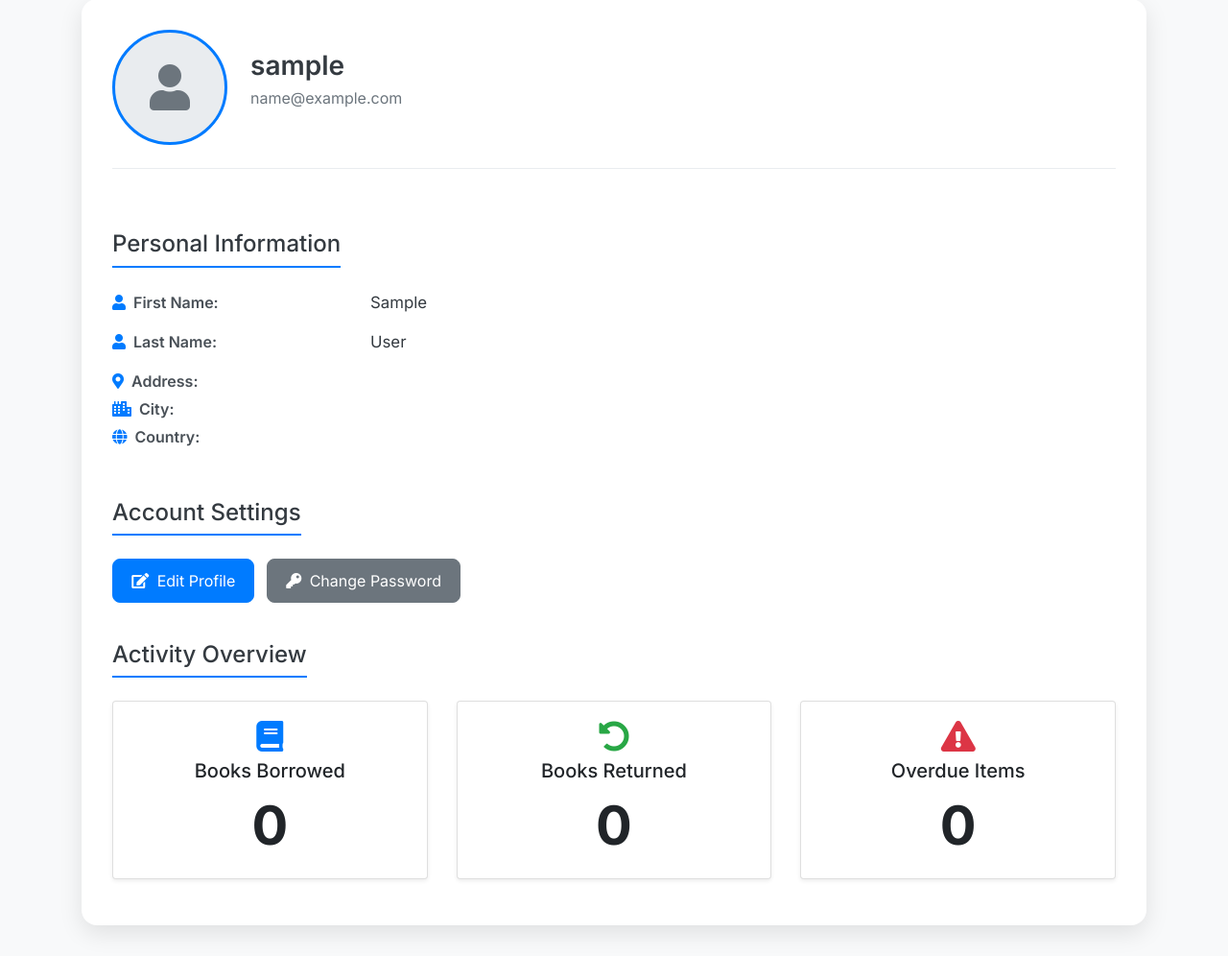
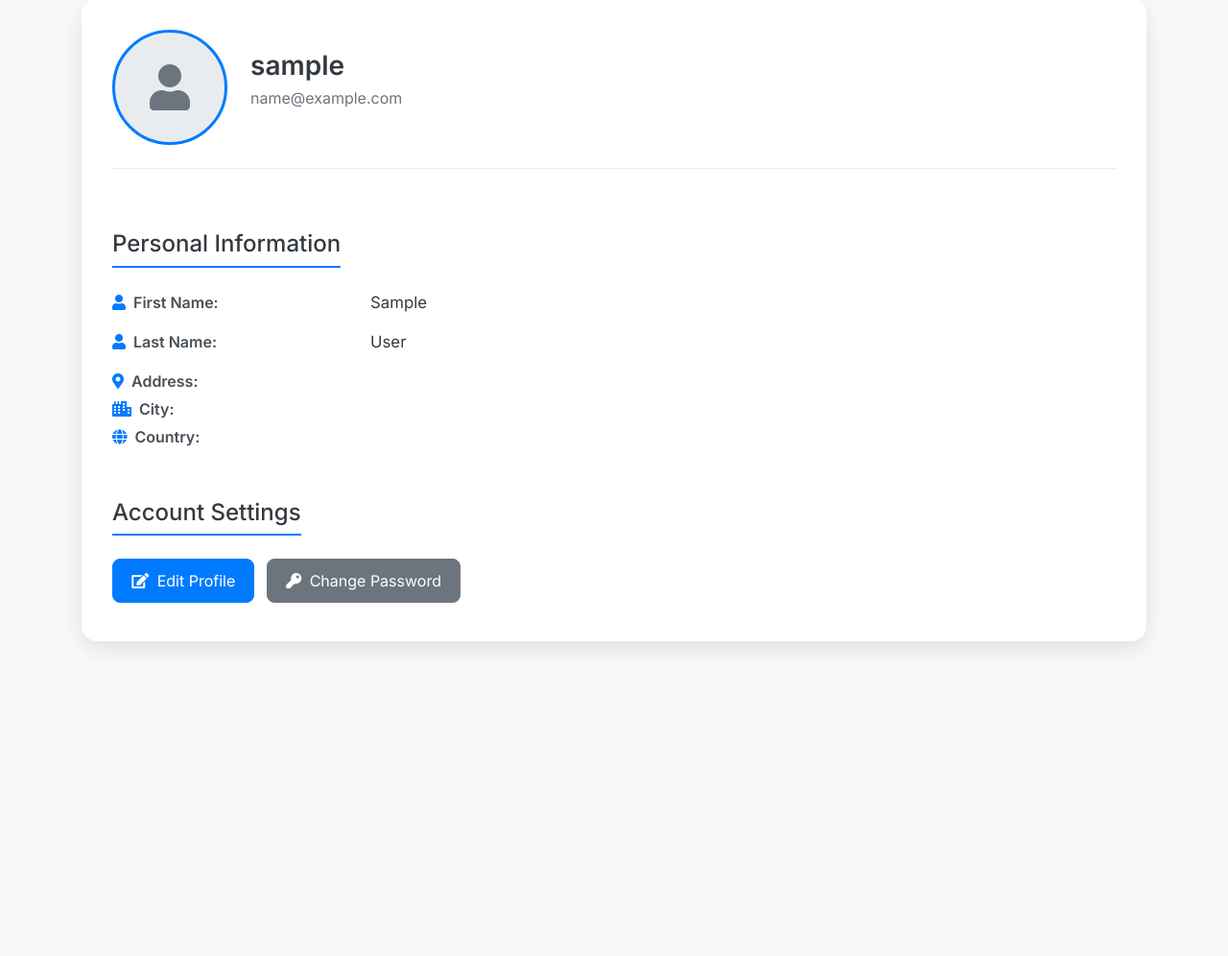
Before and after one commit to Esmat434/library-management-system, a Django app: page /accounts/profile/ in a window 1280 px wide. Shown: the part 33-1029 px from the top of the page at 96% size. After the commit the page ends 709 px from the top, so only its background shows below. Run offline with Django 5.2, Linux system fonts and the light colour scheme; the visitor is signed in with stand-in values (Sample User, id 1); some libraries are stand-ins or nearby versions.

Commit message:
fix template of accounts app

```diff
--- a/accounts/templates/accounts/profile.html
+++ b/accounts/templates/accounts/profile.html
@@ -64,37 +64,6 @@
                 <a href="{% url 'accounts:change_password_token' %}" class="btn btn-secondary-custom"><i class="fas fa-key mr-1"></i> Change
                     Password</a>
             </div>
-
-            <h2 class="section-title">Activity Overview</h2>
-            <div class="row">
-                <div class="col-md-4 mb-3">
-                    <div class="card text-center h-100 shadow-sm">
-                        <div class="card-body">
-                            <i class="fas fa-book fa-2x text-primary mb-2"></i>
-                            <h5 class="card-title">Books Borrowed</h5>
-                            <p class="card-text display-4 font-weight-bold" id="booksBorrowed">0</p>
-                        </div>
-                    </div>
-                </div>
-                <div class="col-md-4 mb-3">
-                    <div class="card text-center h-100 shadow-sm">
-                        <div class="card-body">
-                            <i class="fas fa-undo-alt fa-2x text-success mb-2"></i>
-                            <h5 class="card-title">Books Returned</h5>
-                            <p class="card-text display-4 font-weight-bold" id="booksReturned">0</p>
-                        </div>
-                    </div>
-                </div>
-                <div class="col-md-4 mb-3">
-                    <div class="card text-center h-100 shadow-sm">
-                        <div class="card-body">
-                            <i class="fas fa-exclamation-triangle fa-2x text-danger mb-2"></i>
-                            <h5 class="card-title">Overdue Items</h5>
-                            <p class="card-text display-4 font-weight-bold" id="overdueItems">0</p>
-                        </div>
-                    </div>
-                </div>
-            </div>
         </div>
     </div>
 
```
